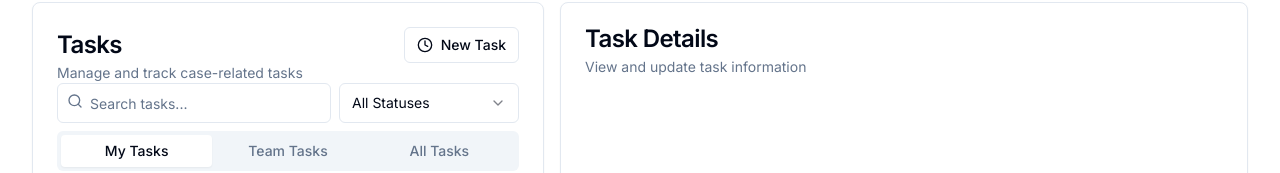
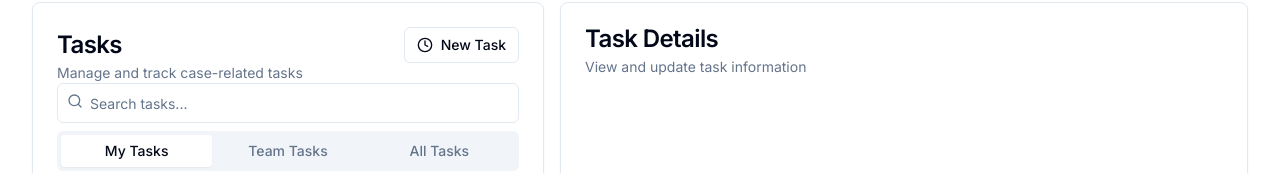
Before and after one commit to dzodze00/claimlylawyer, a Next.js app: page /dashboard/tasks in a window 1280 px wide. Shown: the part 139-312 px from the top of the page. Built offline with nearby package versions, Linux system fonts and the light colour scheme.

Commit message:
Update task-manager.tsx

```diff
--- a/components/task-manager.tsx
+++ b/components/task-manager.tsx
@@ -9,7 +9,7 @@ import { ScrollArea } from "@/components/ui/scroll-area"
 import { Tabs, TabsList, TabsTrigger } from "@/components/ui/tabs"
 import { CheckCircle, Clock, AlertTriangle, Calendar, User, FileText, Search } from "lucide-react"
 import { Input } from "@/components/ui/input"
-import { Select, SelectContent, SelectItem, SelectTrigger, SelectValue } from "@/components/ui/select"
+import { Select } from "@/components/ui/select"
 
 export type TaskPriority = "high" | "medium" | "low"
 export type TaskStatus = "pending" | "in_progress" | "completed" | "blocked"
@@ -165,18 +165,18 @@ export function TaskManager() {
               <Search className="absolute left-2.5 top-2.5 h-4 w-4 text-muted-foreground" />
               <Input type="search" placeholder="Search tasks..." className="pl-8" />
             </div>
-            <Select value={taskStatus} onValueChange={(value) => setTaskStatus(value as TaskStatus | "all")}>
-              <SelectTrigger className="w-[180px]">
-                <SelectValue placeholder="Filter by status" />
-              </SelectTrigger>
-              <SelectContent>
-                <SelectItem value="all">All Statuses</SelectItem>
-                <SelectItem value="pending">Pending</SelectItem>
-                <SelectItem value="in_progress">In Progress</SelectItem>
-                <SelectItem value="completed">Completed</SelectItem>
-                <SelectItem value="blocked">Blocked</SelectItem>
-              </SelectContent>
-            </Select>
+            <Select
+              value={taskStatus}
+              onChange={(e) => setTaskStatus(e.target.value as TaskStatus | "all")}
+              className="w-[180px]"
+              options={[
+                { value: "all", label: "All Statuses" },
+                { value: "pending", label: "Pending" },
+                { value: "in_progress", label: "In Progress" },
+                { value: "completed", label: "Completed" },
+                { value: "blocked", label: "Blocked" },
+              ]}
+            />
           </div>
         </CardHeader>
         <CardContent>
```
